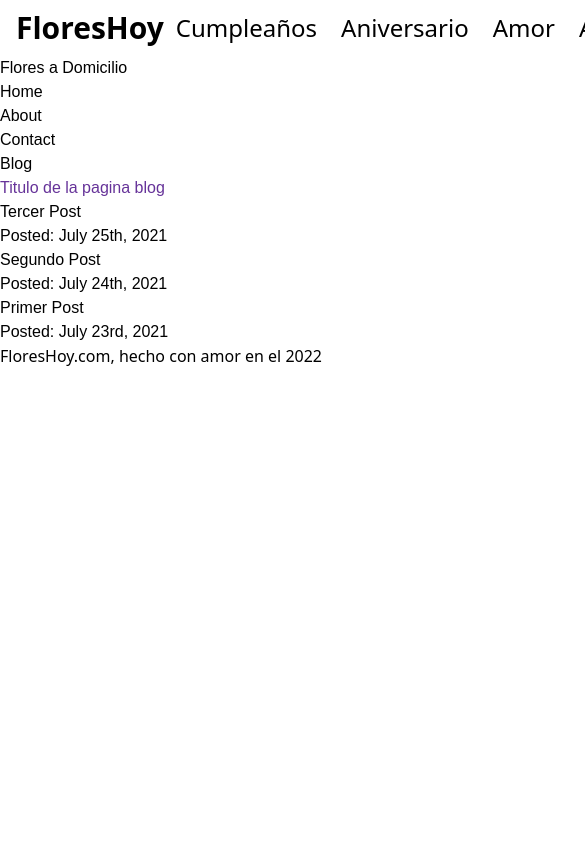
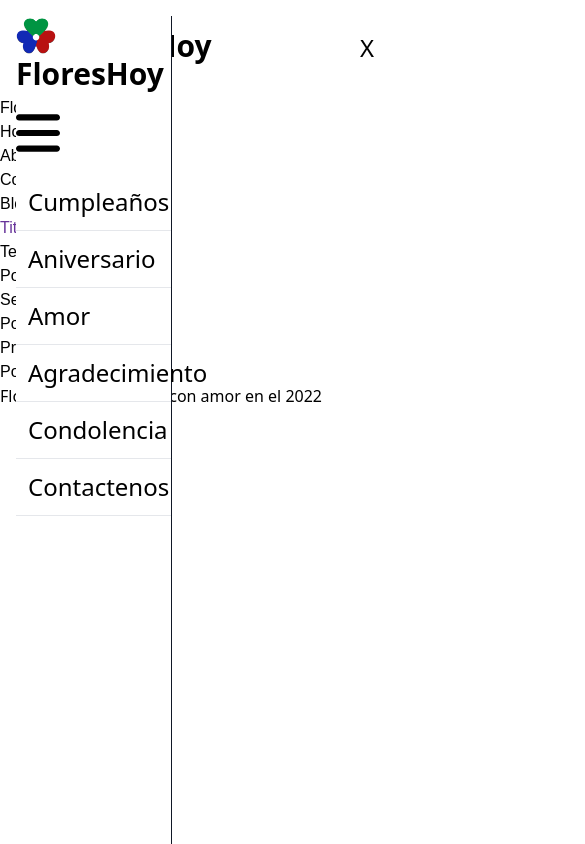
Before and after one commit to sosorio/tutorial-blog, a Gatsby site: page /blog in a window 390 px wide. Shown: the top 844 px of the page, 585 px wide, since content can reach past the window. Built offline with nearby package versions, Linux system fonts and the light colour scheme; Gatsby itself is replaced by a stand-in of ours.

Commit message:
con menu responsivo

```diff
--- a/package.json
+++ b/package.json
@@ -15,10 +15,16 @@
     "clean": "gatsby clean"
   },
   "dependencies": {
+    "@fortawesome/fontawesome-svg-core": "^6.1.1",
+    "@fortawesome/free-brands-svg-icons": "^6.1.1",
+    "@fortawesome/free-regular-svg-icons": "^6.1.1",
+    "@fortawesome/free-solid-svg-icons": "^6.1.1",
+    "@fortawesome/react-fontawesome": "^0.2.0",
     "@mdx-js/mdx": "^1.6.22",
     "@mdx-js/react": "^1.6.22",
     "autoprefixer": "^10.4.7",
     "gatsby": "^4.18.2",
+    "gatsby-plugin-fontawesome-css": "^1.2.0",
     "gatsby-plugin-image": "^2.18.1",
     "gatsby-plugin-mdx": "^3.18.1",
     "gatsby-plugin-postcss": "^5.19.0",
--- a/src/components/Navbar.js
+++ b/src/components/Navbar.js
@@ -1,18 +1,46 @@
 import * as React from 'react';
-//import {AiOutlineClose, AiOutlineMenu} from 'react-icons/ai';
+import { StaticImage } from "gatsby-plugin-image"
 
 const Navbar = () => {
+    const [nav, setNav] = React.useState(false)
+
+    const handleNav = () => {
+        setNav(!nav)
+    }
+
     return (
-        <div class="flex justify-between items-center text-2xl h-18 max-w-[1240px] mx-2 px-2" >
-            <h1 class="w-full text-3xl font-bold">FloresHoy</h1>
-            <ul class="flex">
+        <div class="flex justify-between items-center text-2xl h-24 max-w-[1240px] mx-2 px-2" >
+            <h1 class="w-full text-3xl font-bold valign"><StaticImage src="../images/logo-floresHoy.png"
+     alt="logo" height={40}  /> FloresHoy</h1>
+            <ul class="hidden md:flex">
                 <li class="p-3">Cumpleaños</li>
                 <li class="p-3">Aniversario</li>
                 <li class="p-3">Amor</li>
                 <li class="p-3">Agradecimiento</li>
                 <li class="p-3">Condolencia</li>
-                <li class="p-3">3006000664</li>
-            </ul>
+                <li class="p-3">Contactenos</li>
+                </ul>
+
+        <div onClick={handleNav} class="block md:hidden">
+            {!nav ? 'X' : <StaticImage src="../images/bars-solid.svg"
+     alt="Menu" height={50} />}</div>
+
+
+
+     <div class={!nav ? "fixed left-0 top-0 w-[40%] h-full border-r border-r-gray-900 bg-white m-4 ease-in-out duration-500" : "fixed left-[-100%]"}>
+     <h1 class="w-full text-3xl font-bold pb-4"><StaticImage src="../images/logo-floresHoy.png"
+     alt="logo" height={40}  /> FloresHoy</h1>
+     <StaticImage src="../images/bars-solid.svg"
+     alt="Menu" height={50}  />
+        <ul class="pt-4">
+        <li class="p-3 border-b">Cumpleaños</li>
+                <li class="p-3 border-b">Aniversario</li>
+                <li class="p-3 border-b">Amor</li>
+                <li class="p-3 border-b">Agradecimiento</li>
+                <li class="p-3 border-b">Condolencia</li>
+                <li class="p-3 border-b">Contactenos</li>
+        </ul>
+     </div>
         </div>
     )
 }
```
Also changed, not shown: gatsby-config.js (+1 -9 lines), src/images/bars-solid.svg (added), src/images/logo-floresHoy.png (added), 1 other file.
